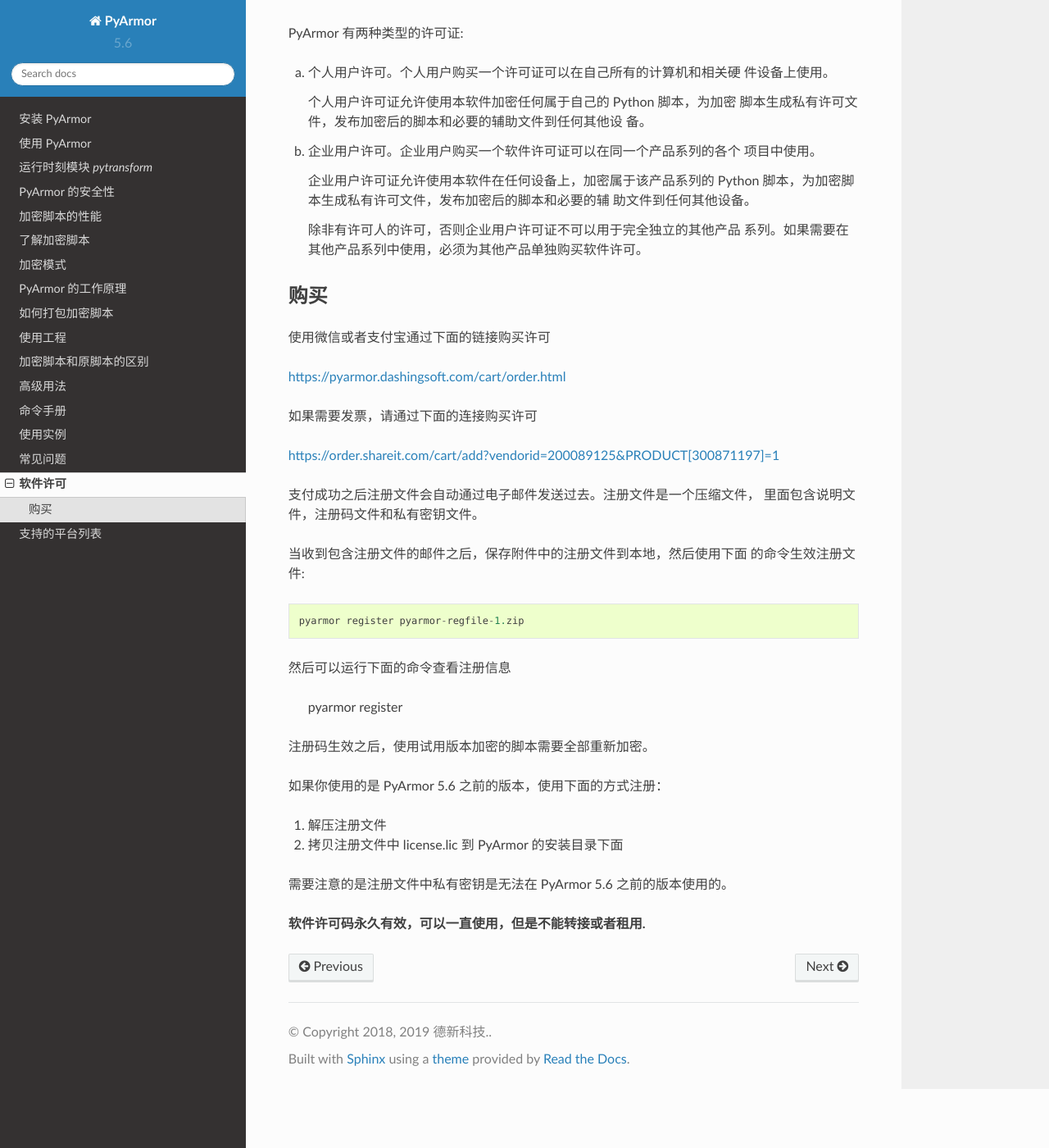
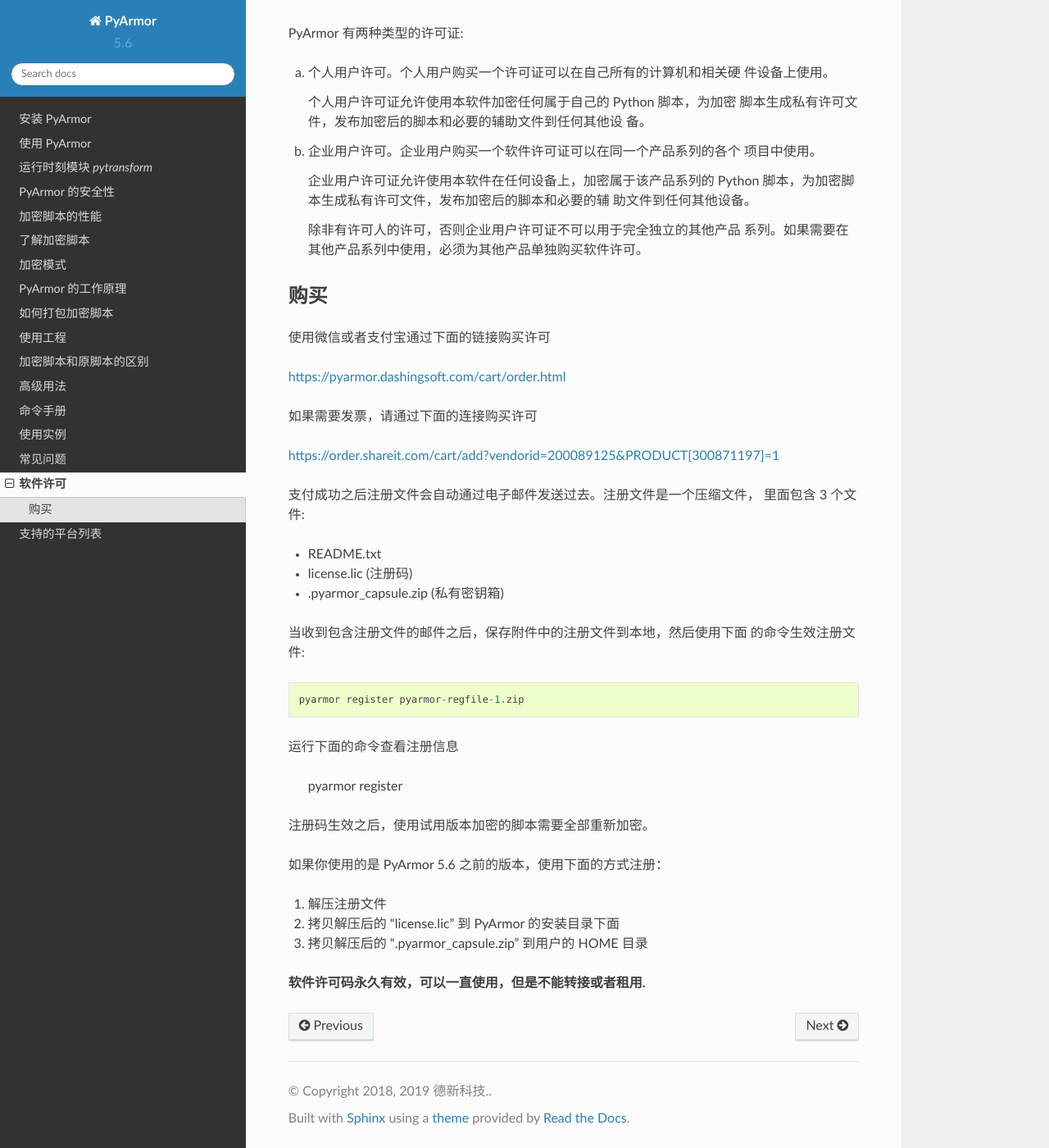
Before and after one commit to dashingsoft/pyarmor-docs-zh, a Sphinx documentation site: the page built from docs/license.rst, in a window 1280 px wide and 1400 px high, scrolled down 403 px. Shown: the whole window at 82% size. Built offline with Sphinx 7.4.7 and the Read the Docs theme 2.0.0, drawn with Linux system fonts in a browser that asks for light colours.

Commit message:
Refine register doc

```diff
--- a/docs/license.rst
+++ b/docs/license.rst
@@ -47,14 +47,18 @@
 https://order.shareit.com/cart/add?vendorid=200089125&PRODUCT[300871197]=1
 
 支付成功之后注册文件会自动通过电子邮件发送过去。注册文件是一个压缩文件，
-里面包含说明文件，注册码文件和私有密钥文件。
+里面包含 3 个文件:
+
+* README.txt
+* license.lic (注册码)
+* .pyarmor_capsule.zip (私有密钥箱)
 
 当收到包含注册文件的邮件之后，保存附件中的注册文件到本地，然后使用下面
 的命令生效注册文件::
 
     pyarmor register pyarmor-regfile-1.zip
 
-然后可以运行下面的命令查看注册信息
+运行下面的命令查看注册信息
 
     pyarmor register
 
@@ -63,9 +67,8 @@
 如果你使用的是 PyArmor 5.6 之前的版本，使用下面的方式注册：
 
 1. 解压注册文件
-2. 拷贝注册文件中 license.lic 到 PyArmor 的安装目录下面
-
-需要注意的是注册文件中私有密钥是无法在 PyArmor 5.6 之前的版本使用的。
+2. 拷贝解压后的 "license.lic" 到 PyArmor 的安装目录下面
+3. 拷贝解压后的 ".pyarmor_capsule.zip" 到用户的 HOME 目录
 
 **软件许可码永久有效，可以一直使用，但是不能转接或者租用.**
 
```
